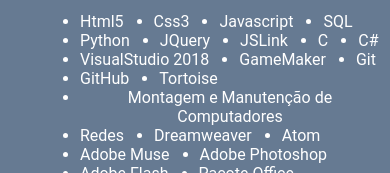
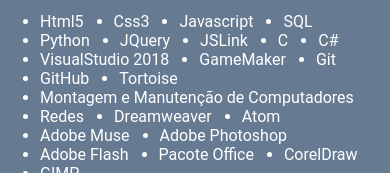
Before and after one commit to pparadella/new-resume, a plain HTML site: page index.html in a window 390 px wide. Shown: the part 652-825 px from the top of the page. Drawn offline with Linux system fonts and the light colour scheme.

Commit message:
Fixed padding from skills section

```diff
--- a/css/style.css
+++ b/css/style.css
@@ -245,6 +245,9 @@ footer{
     width: 100%;
     text-align: center;
   }
+  .header-skills ul{
+    padding: 0;
+  }
 
 }
 
```
